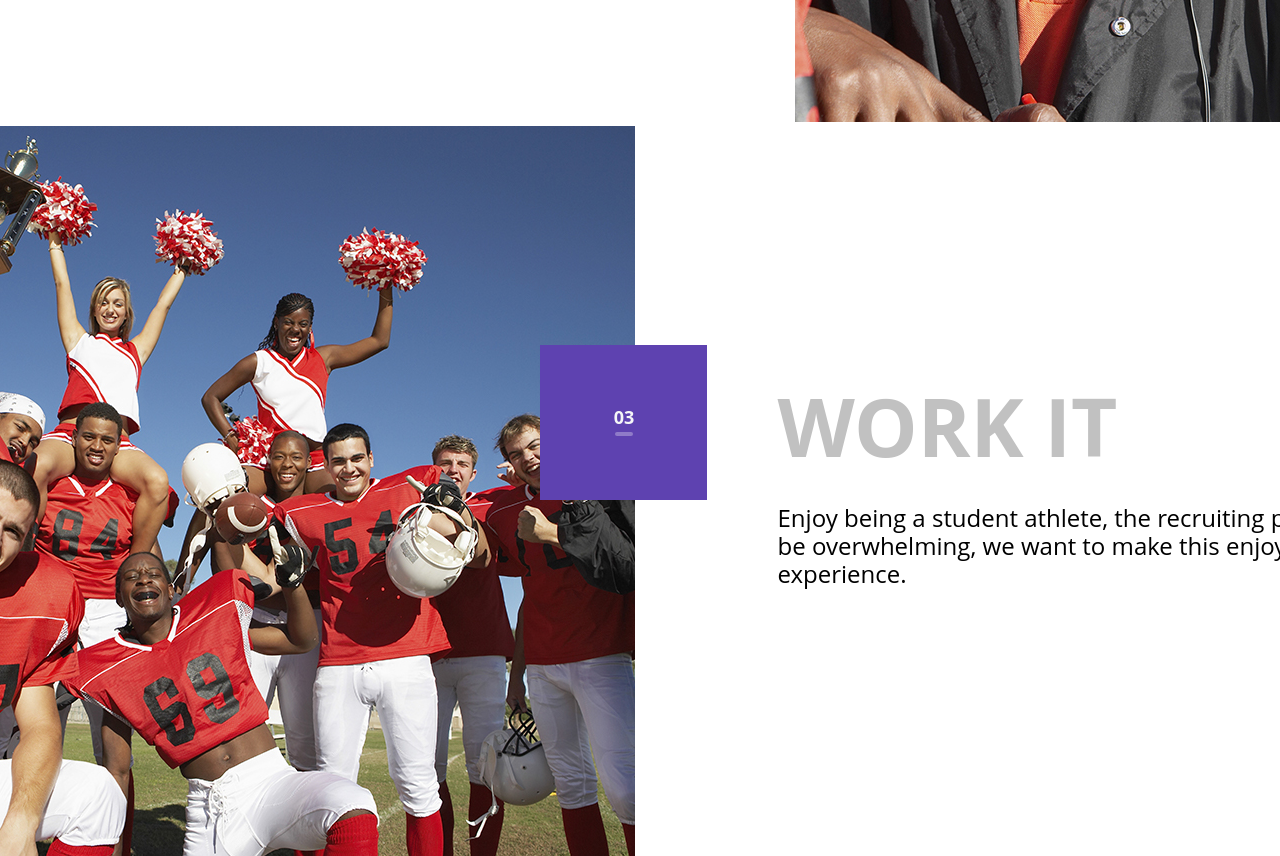
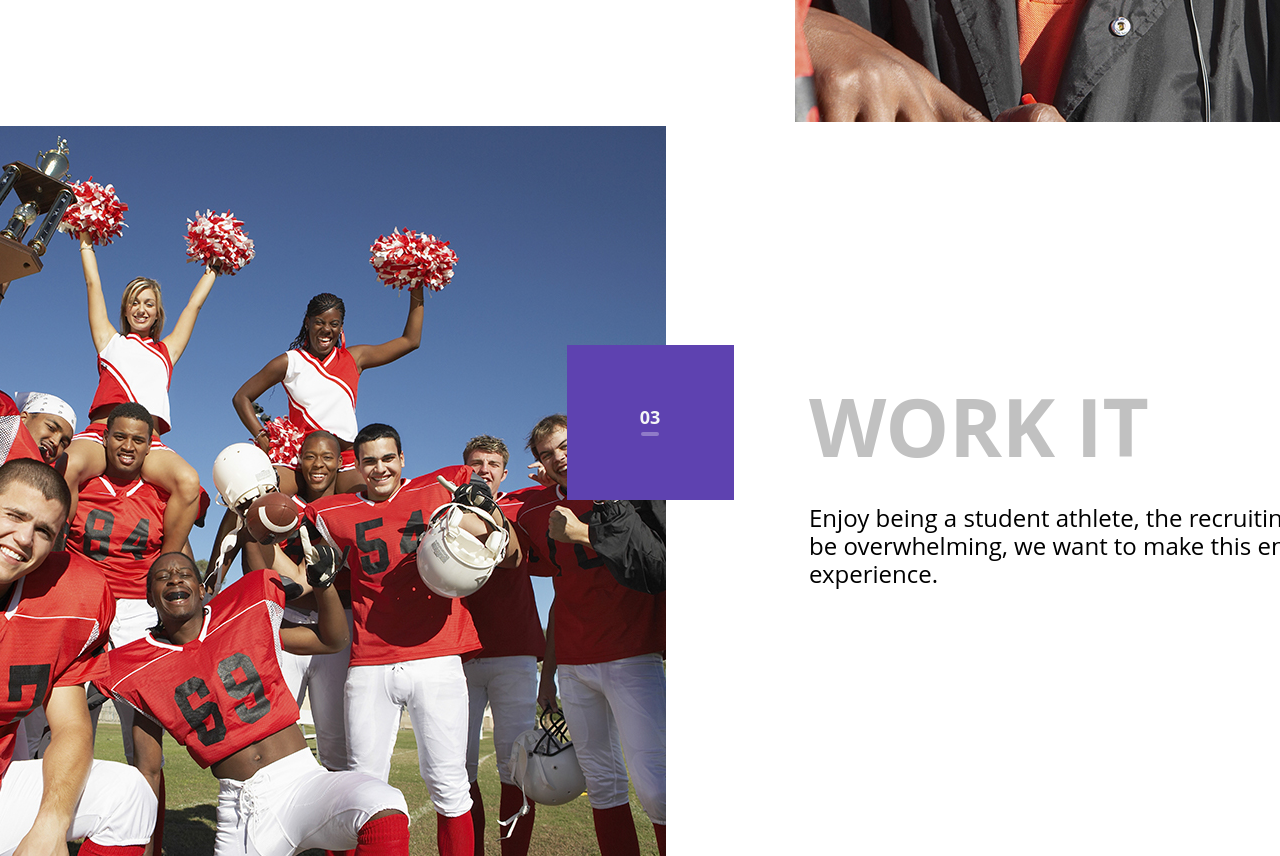
Before and after one commit to SergeyVinokurov/mq-diploma, a plain HTML site: page index.html in a window 1280 px wide. Shown: the part 4260-5116 px from the top of the page. Drawn offline with Linux system fonts and the light colour scheme.

Commit message:
Дипломная работа (320px), (1920px)

```diff
--- a/css/style.css
+++ b/css/style.css
@@ -368,7 +368,7 @@ picture {
   height: 815px;
   position: absolute;
   top: -25px;
-  right: calc(50% - 991px);
+  right: 310px;
   z-index: 1;
 }
 
@@ -525,14 +525,14 @@ picture {
   height: 155px;
   position: absolute;
   top: 30%;
-  right: 46%;
+  right: 44%;
   background-color: #5e42b0;
 }
 
 .work-items {
   width: 100%;
   max-width: 765px;
-  margin-right: 133px;
+  margin-right: 70px;
   margin-left: 64px;
   padding-right: 75px;
   padding-left: 15px;
```
